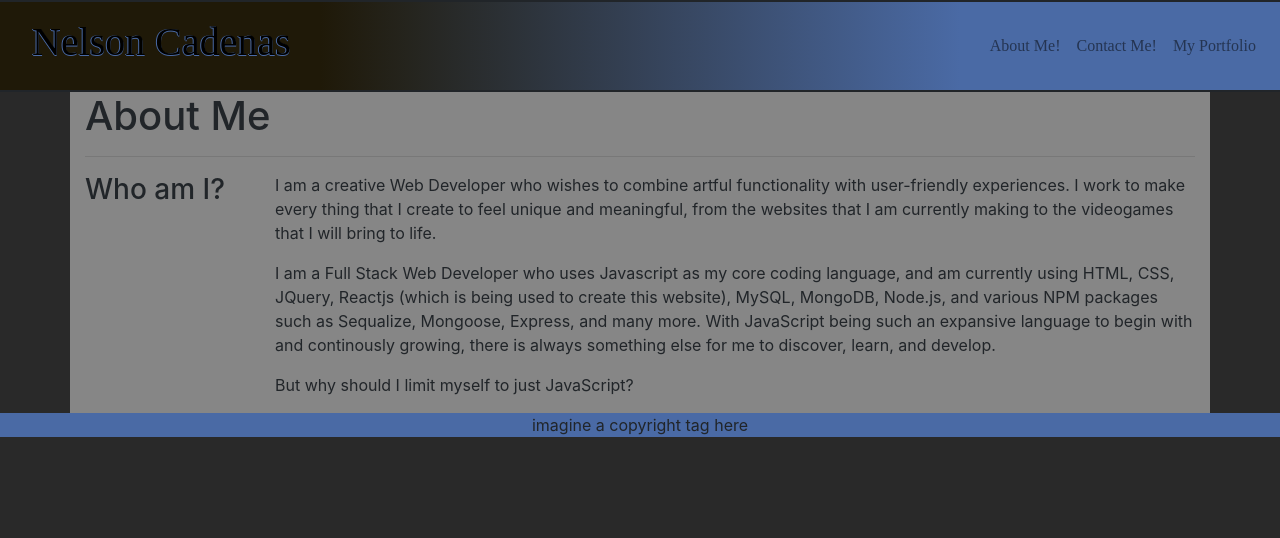
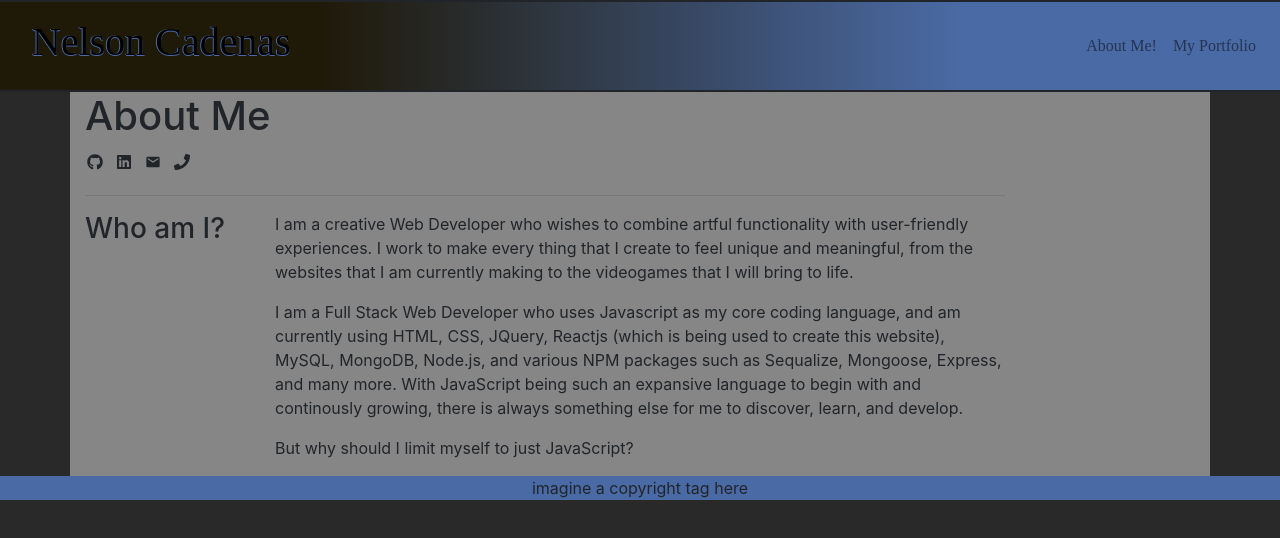
Before and after one commit to NelsonCad/personal-website, a React (Create React App) app: page / in a window 1280 px wide. Shown: the top 538 px of the page. Built offline with nearby package versions, Linux system fonts and the light colour scheme.

Commit message:
added my contacts to home page, removed contact me page

```diff
--- a/package.json
+++ b/package.json
@@ -3,9 +3,11 @@
   "version": "0.1.0",
   "private": true,
   "dependencies": {
+    "antd": "^3.25.1",
     "bootstrap": "^4.3.1",
     "react": "^16.10.2",
     "react-dom": "^16.10.2",
+    "react-icons": "^3.8.0",
     "react-router-dom": "^5.1.2",
     "react-scripts": "3.2.0",
     "reactstrap": "^8.0.1"
--- a/src/App.js
+++ b/src/App.js
@@ -2,7 +2,6 @@ import React from 'react';
 import './App.css';
 import NavBar from "./components/Nav"
 import Home from "./pages/home";
-import Contact from "./pages/contact";
 import Portfolio from "./pages/portfolio";
 import Footer from "./components/Footer";
 import { BrowserRouter as Router, Route } from "react-router-dom";
@@ -12,7 +11,6 @@ function App() {
     <Router>
       <NavBar />
       <Route exact path="/" component={Home} />
-      <Route exact path="/contact" component={Contact} />
       <Route exact path="/portfolio" component={Portfolio} />
       <Footer />
     </Router>
--- a/src/components/Nav/index.js
+++ b/src/components/Nav/index.js
@@ -38,10 +38,6 @@ function NavBar() {
                             </NavItem>
 
                             <NavItem>
-                                <NavLink className="nav-link" href="/contact" >Contact Me!</NavLink>
-                            </NavItem>
-
-                            <NavItem>
                                 <NavLink className="nav-link" href="/portfolio" >My Portfolio</NavLink>
                             </NavItem>
 
--- a/src/pages/home.js
+++ b/src/pages/home.js
@@ -5,22 +5,67 @@ import {
     Row,
     Col
 } from "reactstrap";
+import {
+    FaGithub,
+    FaLinkedin,
+    FaPhone
+} from "react-icons/fa";
+import {
+    MdEmail
+} from "react-icons/md"
+
 
 function Home() {
 
     return (
         <div>
+
+
             <Container className="container">
-                <h1>About Me</h1>
-                <hr></hr>
 
                 <Row className="row">
 
-                    <Col sm="2">
+                    <Col sm={{ size: 10 }}>
+
+                        <div>
+                            <h1>About Me</h1>
+                        </div>
+
+                        <div className="boox ">
+                            <FaGithub />
+                            <a className="contact-link" href="https://github.com/NelsonCad" target="blank">Repository</a>
+                        </div>
+
+                        <div className="boox">
+                            <FaLinkedin />
+                            <a className="contact-link" href="https://www.linkedin.com/in/nelsoncad/" target="blank">NelsonCad</a>
+                        </div>
+
+                        <div className="boox email">
+                            <MdEmail />
+                            <a className="contact-link" href="#">NelsonCad97@gmail.com</a>
+                        </div>
+
+                        <div className="boox phone">
+                            <FaPhone />
+                            <a className="contact-link" href="#">(602) 448-6900</a>
+                        </div>
+
+                        <hr></hr>
+
+                    </Col>
+                </Row>
+
+                <Row>
+
+                    <Col sm={{ size: 2 }}>
                         <h3>Who am I?</h3>
+
+
+
                     </Col>
 
-                    <Col sm="10">
+                    <Col sm={{ size: 8 }}>
                         <p>
                             I am a creative Web Developer who wishes to combine artful functionality with user-friendly experiences. I work to make every thing that I create to feel unique and meaningful, from the websites that I am currently making to the videogames that I will bring to life.
                         </p>
--- a/src/pages/placeholder.css
+++ b/src/pages/placeholder.css
@@ -1,5 +1,28 @@
 .container {
-    background-color: #868686
+    background-color: #868686;
+}
+
+.boox {
+    z-index: 1;
+    height: 25px;
+    width: 25px;
+    background-color: #868686;
+    display: inline-block;
+    margin: 0px 2px;
+    transition: width 0.5s;
+    overflow: hidden;
+}
+
+.boox:hover {
+    width: 150px
+}
+
+.email:hover {
+    width: 200px;
+}
+
+.contact-info {
+    font-size: 12px;
 }
 
 .contact-link {
```
Also changed, not shown: 1 other file (tests, documents, lock files or other folders).
